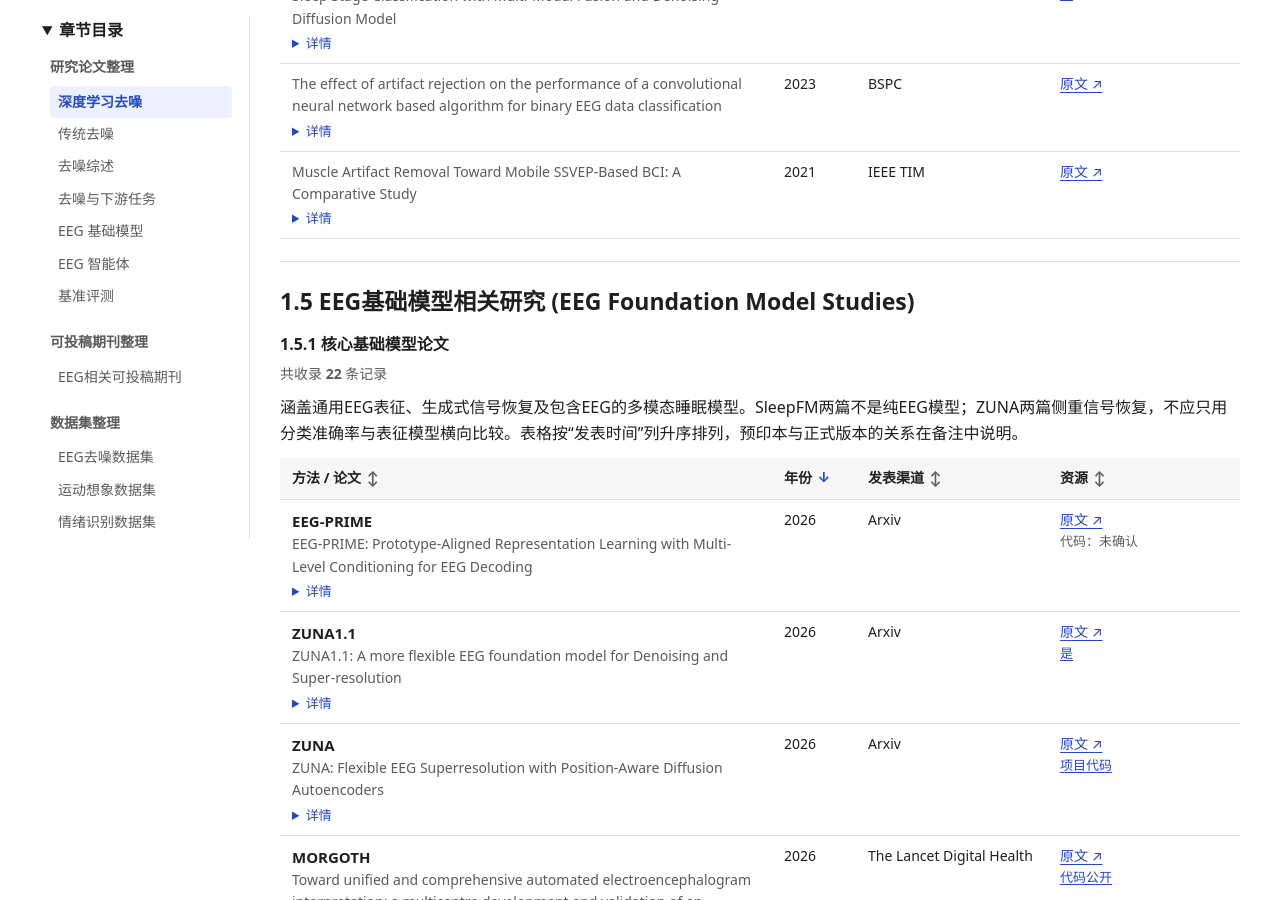
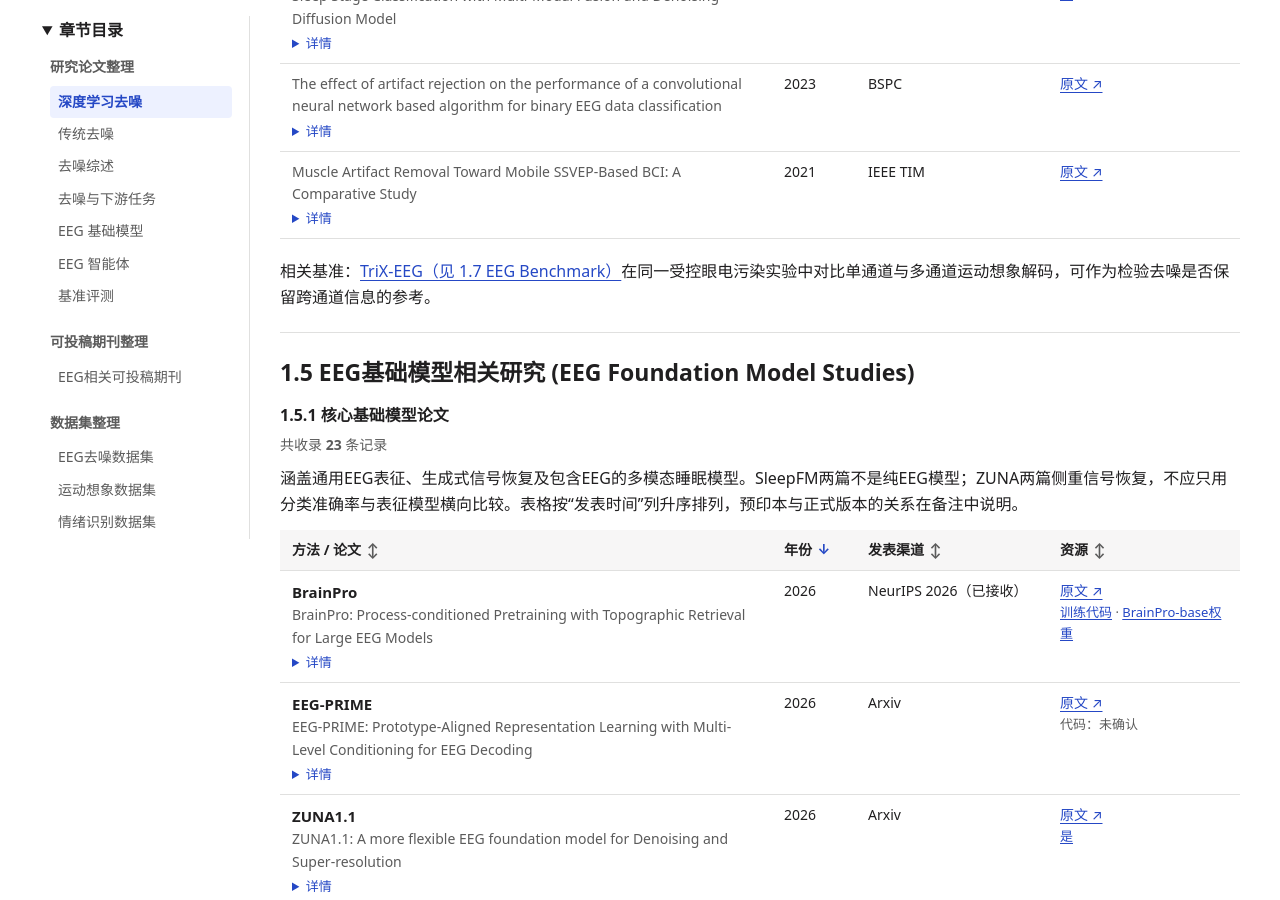
Before and after one commit to hanyilinn/EEG_Denoising_Review, a Jekyll site: the page built from docs/index.md, in a window 1280 px wide and 900 px high, scrolled down 13609 px. Built offline with Jekyll 4.4.1, drawn with Linux system fonts in a browser that asks for light colours; some of the changed text lies outside the part shown.

Commit message:
Add TriX-EEG benchmark and BrainPro foundation model

```diff
--- a/docs/index.md
+++ b/docs/index.md
@@ -193,13 +193,15 @@ title: EEG Research Review
 | 14 | DenoFlow | 2026 | 在流匹配去噪中加入SSVEP类别监督，让重建后的信号保留可解码的刺激信息，而非只优化波形误差 | [DenoFlow: Flow matching for SSVEP denoising under recorded physiological artifacts](https://doi.org/10.1016/j.knosys.2026.117288) | Knowledge-Based Systems | [代码](https://github.com/wzwvv/DenoFlow) | Huazhong University of Science and Technology | 在Nakanishi2015和SSVEP Benchmark上，用5种解码器与7种去噪基线比较，作者报告信号保真度与解码准确率均有改善；伪迹来自实录，但污染是受控叠加的，不等同于自然污染验证。2026年接收，编入2027年1月第355卷 |
 | 15 | AREMamba | 2026 | 研究EEG伪迹抑制与情感计算的统一建模，归入面向情绪识别的去噪研究；当前仅依据题名与书目信息概括研究方向 | [AREMamba: Artifact-Robust Emotion Mamba for Unified EEG Denoising and Affective Computing](https://doi.org/10.1145/3767308.3836370) | ACM Multimedia 2026 | [同名仓库](https://github.com/PaperCode-ARE/AREMamba)（仅README，未见实现代码） | Beijing University of Technology + Anhui University | Wenjia Dong、Zhijian Gong、Xueyuan Xu、Fulin Wei、Li Zhuo；pp. 1644–1653。关注去噪与下游情绪识别的联系；完整摘要/全文尚未核实，训练目标、评测协议及性能增益待补充 |
 
+相关基准：[TriX-EEG（见 1.7 EEG Benchmark）](#17-eeg-benchmark相关研究-eeg-benchmark-related-studies)在同一受控眼电污染实验中对比单通道与多通道运动想象解码，可作为检验去噪是否保留跨通道信息的参考。
+
 ---
 
 ### 1.5 EEG基础模型相关研究 (EEG Foundation Model Studies)
 
 #### 1.5.1 核心基础模型论文
 
-> 共收录 **22** 条记录
+> 共收录 **23** 条记录
 
 涵盖通用EEG表征、生成式信号恢复及包含EEG的多模态睡眠模型。SleepFM两篇不是纯EEG模型；ZUNA两篇侧重信号恢复，不应只用分类准确率与表征模型横向比较。表格按“发表时间”列升序排列，预印本与正式版本的关系在备注中说明。
 
@@ -227,6 +229,7 @@ title: EEG Research Review
 | 20 | ZUNA | 2026 | 位置感知扩散自编码EEG基础模型，利用电极坐标适配不同通道布局，通过生成式信号恢复完成超分辨率、缺失通道补全与去噪 | [ZUNA: Flexible EEG Superresolution with Position-Aware Diffusion Autoencoders](https://arxiv.org/abs/2602.18478) | Arxiv | [项目代码](https://github.com/Zyphra/zuna) | Zyphra | 原版论文，与ZUNA1.1分别收录；侧重信号恢复而非仅分类表征，评价时应同时考虑重建保真、脑信号保持与下游效用 |
 | 21 | ZUNA1.1 | 2026 | 在ZUNA基础上扩展变长EEG与任意时间—通道缺失模式的重建，支持最长30秒信号及灵活电极布局，用于去噪、通道补全和超分辨率 | [ZUNA1.1: A more flexible EEG foundation model for Denoising and Super-resolution](https://arxiv.org/abs/2607.27308) | Arxiv | [是](https://huggingface.co/Zyphra/ZUNA1.1) | Zyphra | 与原版ZUNA独立成条；同一论文已在深度学习EEG去噪方法表收录，此处从基础模型角度归档，不计作新增发现 |
 | 22 | EEG-PRIME | 2026 | 两阶段EEG基础模型：先进行带频谱增强的掩码重建预训练，再用任务语义、数据集嵌入和被试不变约束调制Q-Former，将EEG表征与文本类别原型匹配，实现跨数据集多任务解码 | [EEG-PRIME: Prototype-Aligned Representation Learning with Multi-Level Conditioning for EEG Decoding](https://arxiv.org/abs/2608.13072) | Arxiv | 未确认 | Nanyang Technological University + Southeast University | 2026-08-13预印本；在运动想象、情绪、ADHD、隐性语音及认知负荷等16个数据集上评估，并在额外2个留出数据集上测试零样本迁移；零样本结果主要支持运动想象，不能外推为所有任务均有效；论文提供的代码入口核验时返回404，代码与权重公开状态待确认 |
+| 23 | BrainPro | 2026 | 将异构电极布局映射到统一通道—脑区模板，检索通道级与脑区级空间滤波器；用实验范式线索调节共享与过程相关分支，并引导分脑区加权掩码重建 | [BrainPro: Process-conditioned Pretraining with Topographic Retrieval for Large EEG Models](https://arxiv.org/abs/2509.22050v4) | NeurIPS 2026（已接收） | [训练代码](https://github.com/yi-ding-cs/BrainPro) · [BrainPro-base权重](https://huggingface.co/dycs/BrainPro-V1) | Nanyang Technological University + Shanghai Jiao Tong University + BIFOLD + Southeast University | 2025-09-26首版，2026-11-19更新v4；在9个公开BCI基准上评估，包含运动想象、情绪识别等，并用电极缺失和消融实验检验空间对齐与过程条件预训练的作用 |
 
 #### 1.5.2 基础模型评测与适配研究
 
@@ -270,6 +273,7 @@ title: EEG Research Review
 | 2 | LibEER | 2024 | 面向EEG情绪识别的综合benchmark和算法库，统一数据处理、模型训练和评估流程，覆盖多种公开情绪EEG数据集与传统/深度学习方法，便于公平复现实验比较... | [LibEER: A Comprehensive Benchmark and Algorithm Library for EEG-Based Emotion Recognition](https://arxiv.org/abs/2410.09767) | Arxiv / Benchmark Library | [是](https://github.com/yi-ding-cs/LibEER) | Tsinghua University + Shanghai Jiao Tong University + Monash University | 适合放入通用EEG benchmark模块；重点不在去噪，而在情绪识别任务的标准化评估、算法复现和跨数据集比较 |
 | 3 | BrainBench | 2026 | 构建面向LLM的综合EEG理解benchmark，评估大语言模型对EEG知识、信号分析、任务理解、临床/BCI场景推理等问题的回答能力... | [BrainBench: Benchmarking Large Language Models for Comprehensive EEG Understanding](https://arxiv.org/abs/2608.04156) | Arxiv | - | - | 与EEG Agent和EEG基础模型方向关系紧密；适合作为评估LLM/agent是否具备EEG领域知识和分析能力的benchmark |
 | 4 | GCN Harmonization | 2026 | 针对不同MI-BCI数据集电极布局不一致导致的跨数据集迁移困难，提出基于GCN的信号级空间harmonization框架，将异构EEG映射到统一物理电极montage，并用EEGNet、FBCNet、ADFCNN等下游分类器验证... | [Graph convolutional network-based harmonization of EEG for cross-dataset transfer in motor imagery in BCI](https://iopscience.iop.org/article/10.1088/1741-2552/ae9344) | Journal of Neural Engineering | - | Singapore Institute of Technology | 适合作为跨数据集MI-BCI benchmark/数据标准化方向参考；强调在信号层解决电极布局不兼容，并报告harmonized EEG可改善跨数据集迁移和目标域微调表现 |
+| 5 | TriX-EEG | 2026 | 从信号保真度、伪迹去除忠实度、解释可靠性三个层面评估去噪器；区分残留伪迹与误删神经信号，并用下游解码验证指标的实际意义 | [Beyond Reconstruction: A Unified Framework for Trustworthy and Explainable EEG Artifact Removal Evaluation](https://arxiv.org/abs/2611.21781) | arXiv（预印本） | [评测代码](https://github.com/Analytics-Everywhere-Lab/TriX-EEG) | University of New Brunswick + Austrian Institute of Technology + DFKI + FPT University + Singapore Institute of Technology | 在眼电、肌电及运动伪迹基准上评估9种去噪器；BCI Competition IV 2a受控眼电污染实验中，部分方法改善单通道运动想象解码，但逐通道处理22通道后，没有方法提高FBCSP的平均macro-F1。完整评测依赖干净参考和已知伪迹；另见[去噪与下游任务](#14-eeg去噪结合下游任务的研究-eeg-denoising-with-downstream-tasks) |
 
 ---
 
```
Also changed, not shown: other parts of docs/index.md (+1 -1 lines).
